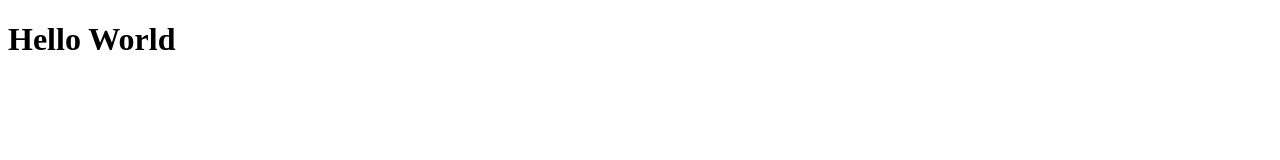
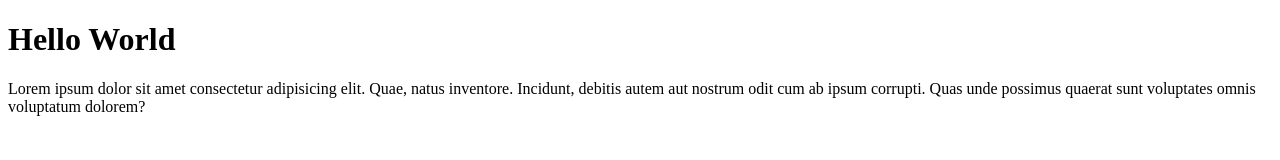
Before and after one commit to Marcucci-Francesco/htmlcss-hello, a plain HTML site: page index.html in a window 1280 px wide. Drawn offline with Linux system fonts and the light colour scheme.

Commit message:
[add] text in index

```diff
--- a/index.html
+++ b/index.html
@@ -7,5 +7,6 @@
 </head>
 <body>
     <h1>Hello World</h1>
+    <p>Lorem ipsum dolor sit amet consectetur adipisicing elit. Quae, natus inventore. Incidunt, debitis autem aut nostrum odit cum ab ipsum corrupti. Quas unde possimus quaerat sunt voluptates omnis voluptatum dolorem?</p>
 </body>
 </html>
```
